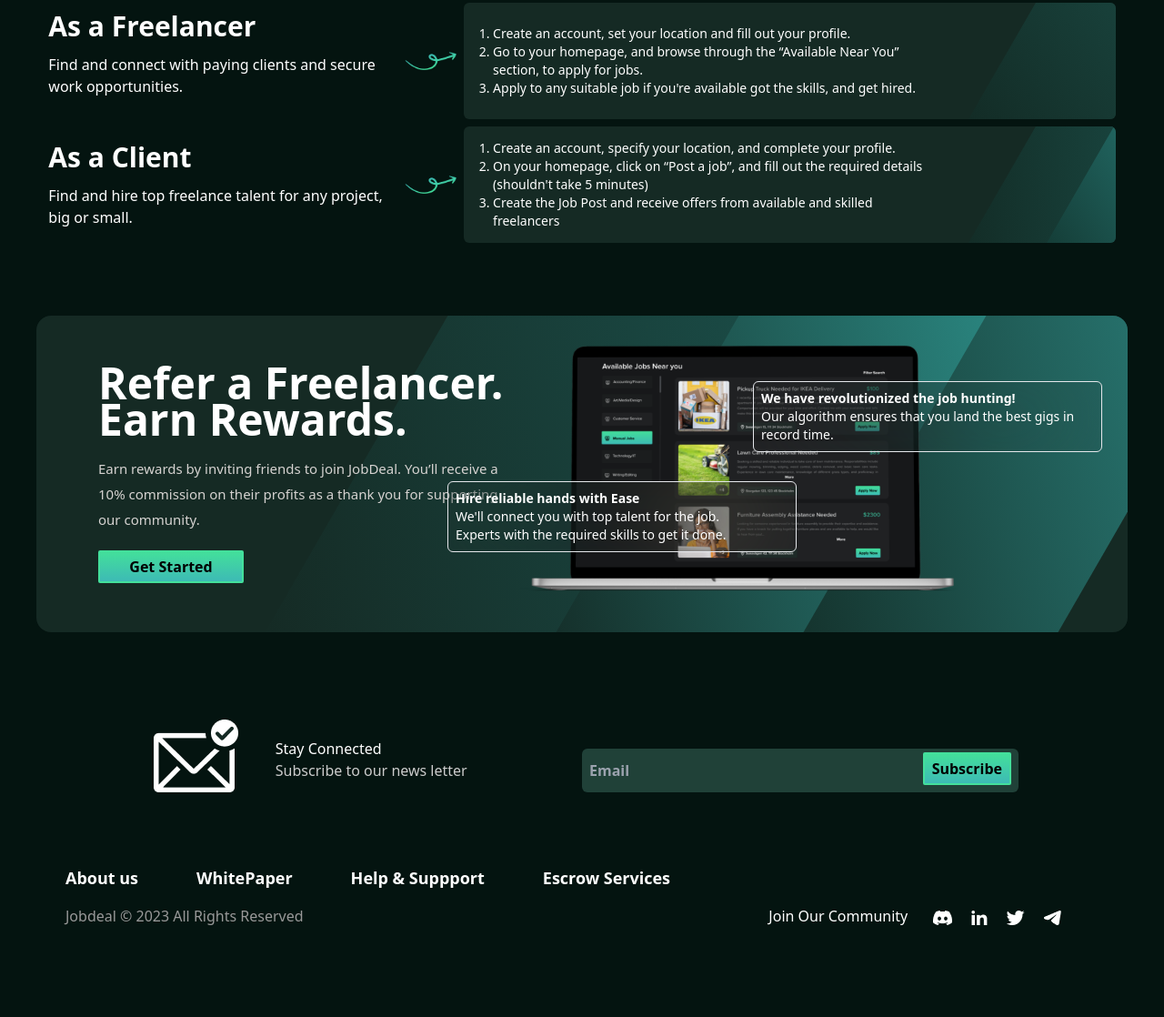
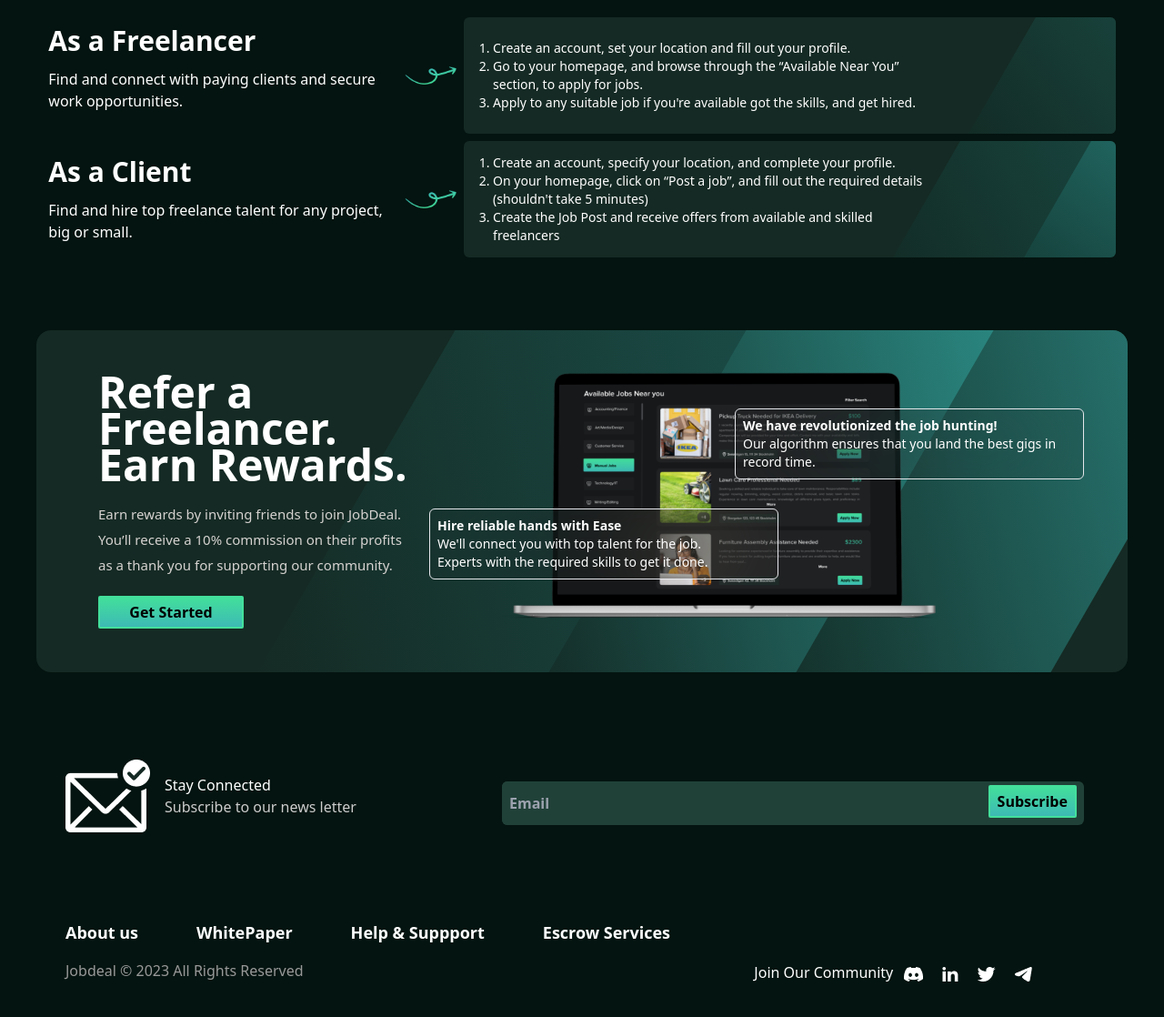
Before and after one commit to Siddharth158/prototype, a website built with Vite: page index.html in a window 1280 px wide. Shown: the part 1520-2638 px from the top of the page at 91% size. Before the commit the page ends 2579 px from the top, so only its background shows below. Built offline with nearby package versions, Linux system fonts and the light colour scheme.

Commit message:
added some responsiveness

```diff
--- a/index.html
+++ b/index.html
@@ -68,17 +68,17 @@
 
   <!-- -------------end of mid-section -------------- -->
 
-  <div class="banner bg-emerald-900 flex sm:flex-col md:flex-row  justify-around w-9/12 m-auto">
-    <div class="w-40 pt-4">
+  <div class="banner bg-emerald-900 flex justify-around w-9/12 flex-wrap m-auto rounded">
+    <div class="w-40 pt-4 m-2">
       <img src="./images/near.png" alt="" />
     </div>
-    <div class="w-48 pt-3">
+    <div class="w-48 pt-3 m-2">
       <img src="./images/moon.png" alt="" />
     </div>
-    <div class="w-48 pt-2">
+    <div class="w-48 pt-2 m-2">
       <img src="./images/chain'.png" alt="" />
     </div>
-    <div class="w-44 pt-2">
+    <div class="w-44 pt-2 m-2">
       <img src="./images/bnb.png" alt="" />
     </div>
   </div>
@@ -192,7 +192,7 @@
     <div  class="w-20 hidden p-2 xl:block">
       <img src="./images/arrow.png" alt="" />
     </div>
-    <div class="bg-[#152A24] w-[90vw] xl:w-[50rem] h-32 items-center p-8 flex justify-between rounded-md overflow-hidden">
+    <div class="bg-[#152A24] w-[90vw] xl:w-[50rem] h-32 items-center p-8 flex justify-between rounded-md overflow-hidden relative">
       <ul>
         <li class="w-[30rem] text-sm list-decimal">
           Create an account, specify your location, and complete your profile.
@@ -205,9 +205,9 @@
           freelancers
         </li>
       </ul>
-      <div class="w-44 h-32 bg-gradient-to-bl from-[#18423C] to-[#132D27] -skew-x-[30deg] relative left-20 z-10  ">
+      <div class="w-36 h-32 bg-gradient-to-bl from-[#18423C] to-[#132D27] -skew-x-[30deg] absolute right-16 z-10  ">
       </div>
-      <div class="w-44 h-32 bg-gradient-to-bl from-[#20635E] to-[#143B35] relative left-8 "></div>
+      <div class="w-40 h-32 bg-gradient-to-bl from-[#20635E] to-[#143B35] absolute right-0 "></div>
     </div>
 
   </div>
@@ -220,7 +220,7 @@
       <p class="leading-10 text-white text-5xl font-semibold mb-5">
         Refer a Freelancer.<br />Earn Rewards.
       </p>
-      <p class="w-[28rem] text-stone-300 text-[15px] font-normal leading-7 mb-5">
+      <p class="w-[27vw] text-stone-300 text-[15px] font-normal leading-7 mb-5">
         Earn rewards by inviting friends to join JobDeal. You’ll receive a
         10%
         commission on their profits as a thank you for supporting our
@@ -251,38 +251,42 @@
   </div>
 
   <!-- -------------------footer---------------- -->
-  <div class="flex justify-between mb-10">
-    <div class="w-2/6 flex justify-evenly ml-32">
+  <div class="flex flex-col lg:flex-row justify-around items-center mb-10">
+    <div class=" flex justify-evenly items-center mb-4">
+      <div>
       <img class="" src="./images/mail2.png" alt="" />
-      <div class="pt-5">
+    </div>
+      <div class=" ml-4">
         <h1 class="text-white">Stay Connected</h1>
         <p class="text-[#CCCCCC]">Subscribe to our news letter</p>
       </div>
     </div>
-    <div class="pt-8 mr-40 relative">
-      <input class="bg-[#204138] h-12 p-2 text-white font-semibold w-[30rem] rounded-md" type="email"
+    <div class=" w-5/6 lg:w-1/2 bg-[#204138] relative rounded-md my-2 mx-4">
+      <input class=" h-12 bg-[#204138] p-2 text-white font-semibold rounded-md" type="email"
         placeholder="Email" />
-      <button class="btn2 px-2 py-1 mx-4 font-bold absolute bottom-2 right-[-0.5rem] rounded-sm">
+      <button class="btn2 px-2 py-1 font-bold absolute bottom-2 right-2 lg:right-[0.5rem] rounded-sm">
         Subscribe
       </button>
     </div>
   </div>
 
   <div class="bg-[#041410] p-10 text-white">
-    <div class="flex font-bold text-lg">
-      <h1 class="mx-8 mb-4"><a class="cursor-pointer">About us</a></h1>
-      <h1 class="mx-8 mb-4"><a class="cursor-pointer">WhitePaper</a></h1>
-      <h1 class="mx-8 mb-4"><a class="cursor-pointer">Help & Suppport</a></h1>
-      <h1 class="mx-8 mb-4"><a class="cursor-pointer">Escrow Services</a></h1>
+    <div class="flex font-bold text-[2.9vw] md:text-[2vw] lg:text-lg justify-center lg:justify-normal">
+      <h1 class="mx-[1vw] lg:mx-8 mb-4"><a class="cursor-pointer">About us</a></h1>
+      <h1 class="mx-[1vw] lg:mx-8 mb-4"><a class="cursor-pointer">WhitePaper</a></h1>
+      <h1 class="mx-[1vw] lg:mx-8 mb-4"><a class="cursor-pointer">Help & Suppport</a></h1>
+      <h1 class="mx-[1vw] lg:mx-8 mb-4"><a class="cursor-pointer">Escrow Services</a></h1>
     </div>
-    <div class="flex justify-between px-8">
-      <h1 class="text-[#999999]">Jobdeal © 2023 All Rights Reserved</h1>
-      <div class="w-2/6">
-        <h1 class="mx-4 inline">Join Our Community</h1>
-        <img class="inline mx-2" src="./images/discord.png" alt="" />
-        <img class="inline mx-2" src="./images/linkedin.png" alt="" />
-        <img class="inline mx-2" src="./images/teitter.png" alt="" />
-        <img class="inline mx-2" src="./images/telegram.png" alt="" />
+    <div class="flex flex-col-reverse lg:flex-row justify-center lg:justify-between px-8">
+      <h1 class="text-[#999999] text-center lg:text-left">Jobdeal © 2023 All Rights Reserved</h1>
+      <div class="lg:w-2/6 m-auto lg:m-0 pb-4">
+        <h1 class="text-center lg:text-left lg:inline">Join Our Community</h1>
+        <div class="grid grid-cols-2 lg:grid-rows-1 lg:inline">
+        <img class="mx-auto lg:inline lg:mx-2 py-2" src="./images/discord.png" alt="" />
+        <img class="mx-auto lg:inline lg:mx-2 py-2" src="./images/linkedin.png" alt="" />
+        <img class="mx-auto lg:inline lg:mx-2 py-2" src="./images/teitter.png" alt="" />
+        <img class="mx-auto lg:inline lg:mx-2 py-2" src="./images/telegram.png" alt="" />
+        </div>
       </div>
     </div>
   </div>
```
